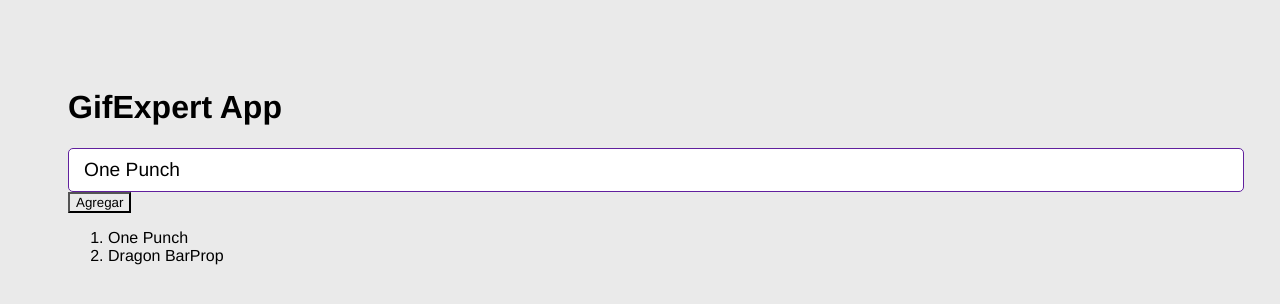
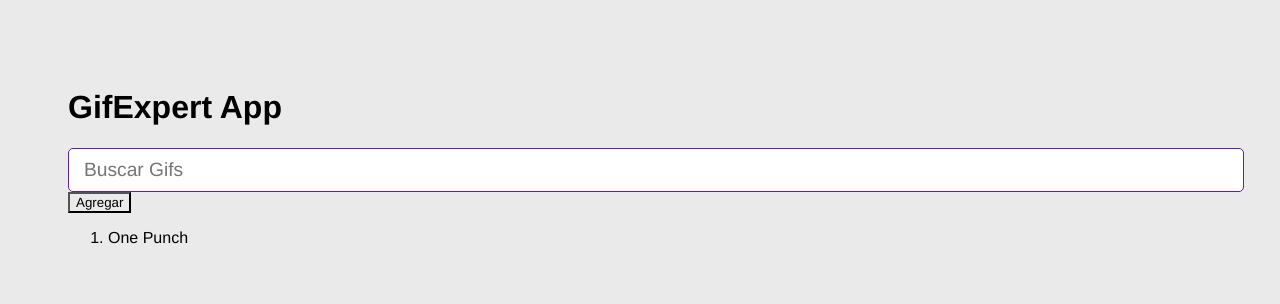
Before and after one commit to ForeverMikk/gif-expert-app, a React (Vite) app: page / in a window 1280 px wide. Shown: the top 304 px of the page. Built offline with nearby package versions, Linux system fonts and the light colour scheme.

Commit message:
terminando el Componente Add Categories

```diff
--- a/src/GifExpertApp.jsx
+++ b/src/GifExpertApp.jsx
@@ -3,12 +3,13 @@ import AddCategory from "./components/AddCategory";
 
 const GifExpertApp = () => {
 
-    const [categories, setCategories] = useState(['One Punch', 'Dragon BarProp']);
+    const [categories, setCategories] = useState(['One Punch']);
     // const apiKey = 'PwoOVKqTZhYP4clsAkwqrZ1ueTYAHGnd';
 
-    // const onAddCategory = () => {
-    //     setCategories(['Nueva Categoria', ...categories]);
-    // }
+    const onAddCategory = (newCategory) => {
+        if(categories.includes(newCategory)) return; //Si la categoria se repite no te deja ingresarla
+        setCategories([newCategory, ...categories]);
+    }
 
     return(
         <>
@@ -16,7 +17,9 @@ const GifExpertApp = () => {
             <h1>GifExpert App</h1>
 
             {/* Input */}
-            <AddCategory setCategories={setCategories} categories={categories} />
+            <AddCategory
+                onNewCategory={value => onAddCategory(value)}
+            />
 
             {/* Listado de Gifs */}
             <ol>
--- a/src/components/AddCategory.jsx
+++ b/src/components/AddCategory.jsx
@@ -1,8 +1,9 @@
 import { useState } from "react";
+import PropTypes from 'prop-types';
 
-const AddCategory = ({ setCategories }) => {
+const AddCategory = ({ onNewCategory }) => {
 
-    const [inputValue, setInputValue] = useState('One Punch');
+    const [inputValue, setInputValue] = useState('');
 
     const onInputChange = ({target}) => {
         setInputValue(target.value);
@@ -10,9 +11,12 @@ const AddCategory = ({ setCategories }) => {
 
     const onSubmit = (event) => {
         event.preventDefault();
-        // Si no
+        // Si el valor ingresado es menor o iguala 1 no actualiza el valor
         if(inputValue.trim().length <= 1 ) return;
-        setCategories(categories => [inputValue, ...categories]);
+
+
+        // setCategories(categories => [inputValue, ...categories]);
+        onNewCategory(inputValue.trim());
         setInputValue('')
     }
 
@@ -30,4 +34,8 @@ const AddCategory = ({ setCategories }) => {
     )
 }
 
+AddCategory.propTypes = {
+    onNewCategory: PropTypes.function
+}
+
 export default AddCategory;
```
